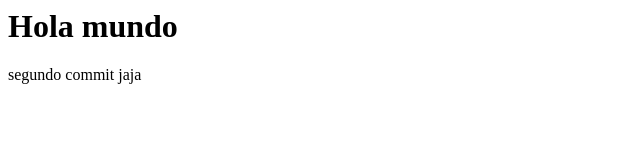
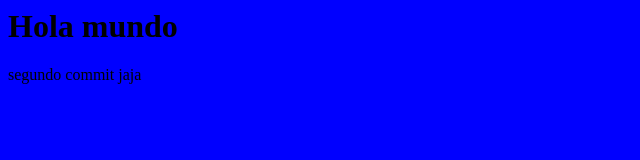
Before and after one commit to Vinicio45/RepositorioPildoras, a plain HTML site: page index.html in a window 1280 px wide. Shown: the whole page, without its empty margins (0-640 px from the left). Drawn offline with Linux system fonts and the light colour scheme.

Commit message:
agregando estilo al html

```diff
--- /dev/null
+++ b/css/estilo.css
@@ -0,0 +1,3 @@
+body{
+    background-color: blue;
+}
--- a/index.html
+++ b/index.html
@@ -3,6 +3,7 @@
     <meta charset="UTF-8">
     <meta name="viewport" content="width=device-width, initial-scale=1.0">
     <title>prueba git</title>
+    <link rel="stylesheet" href="css/estilo.css" type="text/css">
 </head>
 <body>
     <h1>Hola mundo</h1>
```
Also changed, not shown: js/javascript.js (added).
